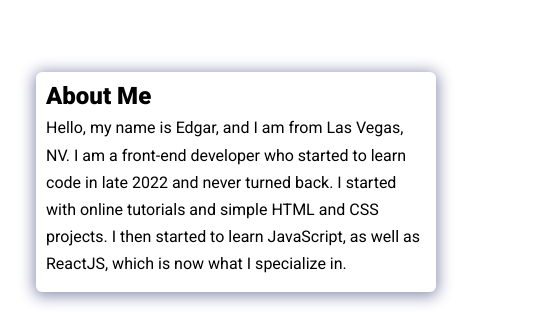
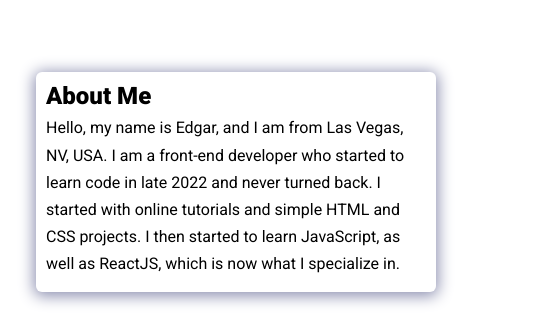
Before and after one commit to EdgarG2020/edgarsPortfolio, a plain HTML site: page index.html in a window 1280 px wide. Shown: the part 144-476 px from the top of the page, 674-1230 px from the left. Drawn offline with Linux system fonts and the light colour scheme.

Commit message:
some bio changes

```diff
--- a/index.html
+++ b/index.html
@@ -30,7 +30,7 @@
     <div class="bio animate__animated animate__shakeX">
       <h2 class="bio-title">About Me</h2>
       <p class="bio-text">
-        Hello, my name is Edgar, and I am from Las Vegas, NV. I am a front-end developer who started to learn code in late
+        Hello, my name is Edgar, and I am from Las Vegas, NV, USA. I am a front-end developer who started to learn code in late
         2022 and never turned back. I started with online tutorials and simple HTML and CSS projects. I then started to learn
         JavaScript, as well as ReactJS, which is now what I specialize in.
       </p>
```
